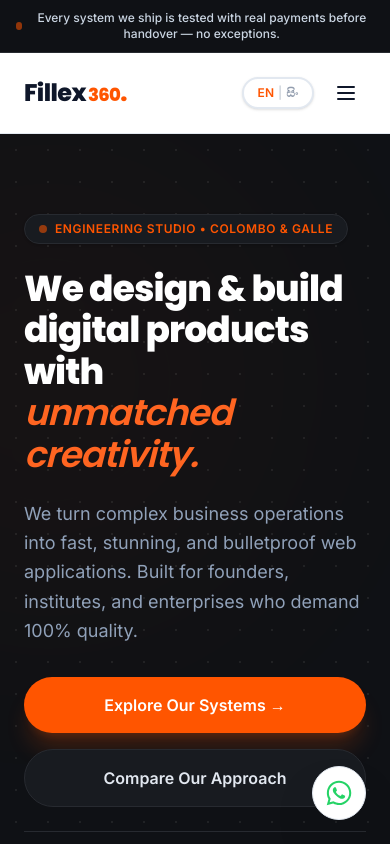
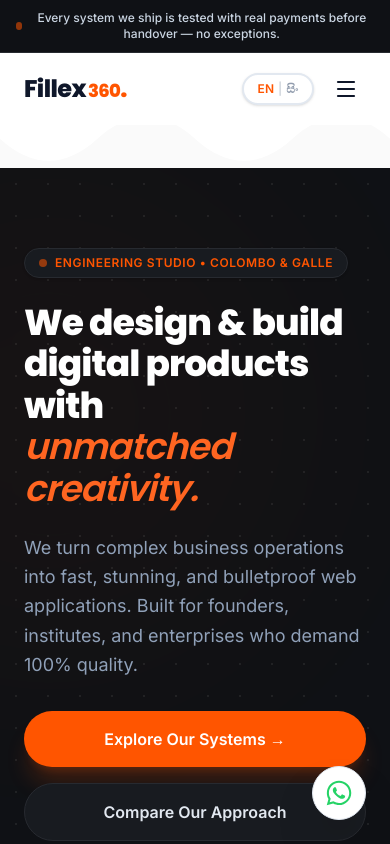
Before and after one commit to Thanuja47/fillex360-website, a Next.js app: page / in a window 390 px wide. Shown: the top 844 px of the page. Built offline with nearby package versions, Linux system fonts and the light colour scheme.

Commit message:
Rebuild Header with continuous repeating SVG wavy bottom edge, scroll-compression, and Lucide Menu/X icons

```diff
--- a/components/Header.tsx
+++ b/components/Header.tsx
@@ -1,18 +1,39 @@
 "use client";
 
 import Link from "next/link";
-import { useState } from "react";
+import { useState, useEffect } from "react";
 import { motion, AnimatePresence } from "framer-motion";
 import { useLanguage } from "@/lib/i18n/LanguageContext";
 import LanguageToggle from "./LanguageToggle";
+import { Menu, X } from "lucide-react";
 
 export default function Header() {
   const [mobileMenuOpen, setMobileMenuOpen] = useState(false);
+  const [scrolled, setScrolled] = useState(false);
   const { t, fontClass } = useLanguage();
 
+  useEffect(() => {
+    const handleScroll = () => {
+      if (window.scrollY > 40) {
+        setScrolled(true);
+      } else {
+        setScrolled(false);
+      }
+    };
+
+    window.addEventListener("scroll", handleScroll, { passive: true });
+    return () => window.removeEventListener("scroll", handleScroll);
+  }, []);
+
   return (
-    <header className={`sticky top-0 z-40 bg-white/95 backdrop-blur-md border-b border-line/90 transition-all ${fontClass}`}>
-      <div className="max-w-7xl mx-auto px-6 h-20 flex items-center justify-between">
+    <header className={`sticky top-0 z-50 transition-all ${fontClass}`}>
+      {/* Flat White Bar */}
+      <div
+        className={`bg-white flex items-center justify-between px-6 md:px-8 transition-all duration-200 ease-out ${
+          scrolled ? "py-2.5" : "py-4 md:py-5"
+        }`}
+      >
+        <div className="max-w-7xl mx-auto w-full flex items-center justify-between">
           {/* Logo with smaller "360" in vibrant orange */}
           <Link href="/" className="group flex items-center gap-0.5">
             <span className="font-display font-black text-2xl md:text-3xl tracking-tight text-ink">
@@ -74,31 +95,29 @@ export default function Header() {
               className="p-2 text-ink focus:outline-none"
               aria-label="Toggle menu"
             >
-            <svg
-              className="w-6 h-6"
-              fill="none"
-              stroke="currentColor"
-              viewBox="0 0 24 24"
-            >
               {mobileMenuOpen ? (
-                <path
-                  strokeLinecap="round"
-                  strokeLinejoin="round"
-                  strokeWidth={2}
-                  d="M6 18L18 6M6 6l12 12"
-                />
+                <X className="w-6 h-6 stroke-[2.2]" />
               ) : (
-                <path
-                  strokeLinecap="round"
-                  strokeLinejoin="round"
-                  strokeWidth={2}
-                  d="M4 6h16M4 12h16M4 18h16"
-                />
+                <Menu className="w-6 h-6 stroke-[2.2]" />
               )}
-            </svg>
             </button>
           </div>
         </div>
+      </div>
+
+      {/* SVG Wavy Bottom Edge */}
+      <svg
+        viewBox="0 0 1440 60"
+        preserveAspectRatio="none"
+        className={`block w-full -mt-px transition-all duration-200 ease-out ${
+          scrolled ? "h-[24px]" : "h-[44px]"
+        }`}
+      >
+        <path
+          d="M0,20 C120,60 240,60 360,20 C480,-20 600,-20 720,20 C840,60 960,60 1080,20 C1200,-20 1320,-20 1440,20 L1440,0 L0,0 Z"
+          fill="white"
+        />
+      </svg>
 
       {/* Mobile Drawer */}
       <AnimatePresence>
```
Lines whose indentation alone changed are shown as unchanged.
